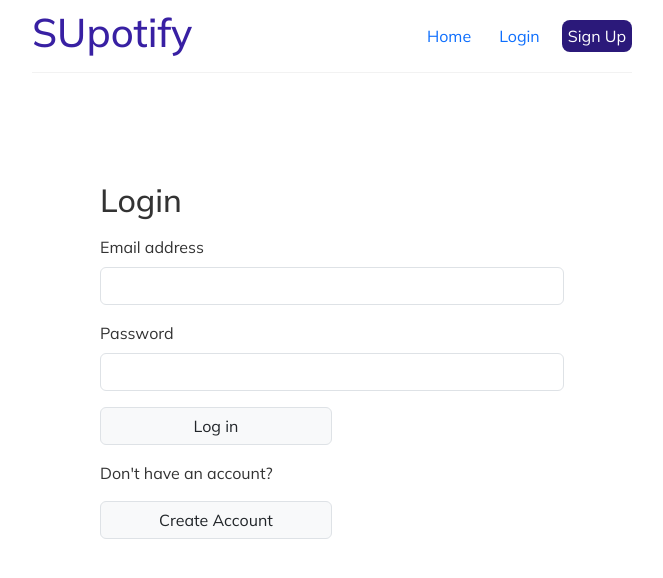
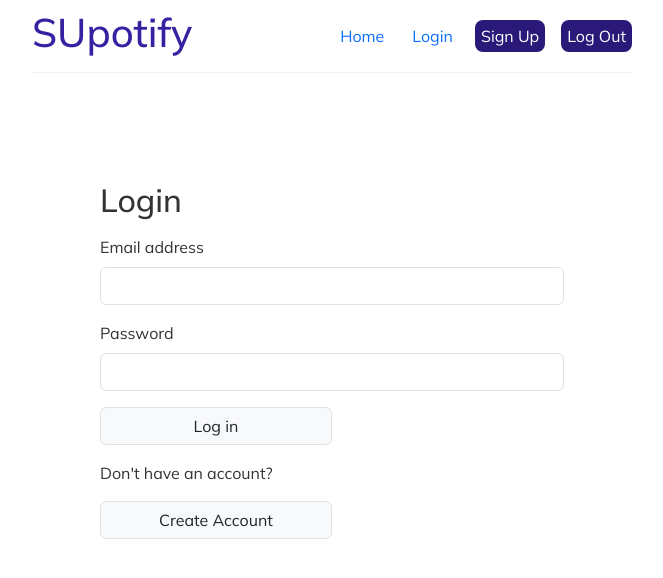
Before and after one commit to bkabadayii/SUpotify, a React (Create React App) app in the folder Frontend/: page /login in a window 1280 px wide. Shown: the top 578 px of the page, without its empty margins (308-971 px from the left). Built offline with nearby package versions, Linux system fonts and the light colour scheme.

Commit message:
Logout authentication

```diff
--- a/Frontend/src/Login.js
+++ b/Frontend/src/Login.js
@@ -20,6 +20,7 @@ const Login = ({ setIsAuthenticated }) => {
         // Save token to localStorage or wherever you store it
         localStorage.setItem('token', res.data.token);
         localStorage.setItem('id', res.data.userDetails._id)
+        localStorage.setItem('username', res.data.userDetails.username)
 
         // Navigate to Home Screen
         history.push('/');
--- a/Frontend/src/Navbar.js
+++ b/Frontend/src/Navbar.js
@@ -1,6 +1,26 @@
 import { Link } from 'react-router-dom';
+import axios from 'axios';
 
 const Navbar = () => {
+
+  const handleLogout = async (e) => {
+    e.preventDefault();
+    const username = localStorage.getItem('username');
+    const res = await axios.post("http://localhost:4000/auth/logout", { username }, { withCredentials: true });
+    console.log(res);
+
+    if (res.data.success) {
+      // Remove the item
+      localStorage.removeItem('token');
+      localStorage.removeItem('id');
+      localStorage.removeItem('username');
+
+      window.location.href = '/login';
+    } else {
+      alert('Problem occurred when logging out.');
+    }
+  }
+
   return (
     <nav className="navbar">
       <h1>SUpotify</h1>
@@ -12,6 +32,12 @@ const Navbar = () => {
           backgroundColor: "#2b197a",
           borderRadius: "8px"
         }}>Sign Up</Link>
+
+        <a href="/login" onClick = {handleLogout} style={{
+          color: "white",
+          backgroundColor: "#2b197a",
+          borderRadius: "8px"
+        }}>Log Out</a>
       </div>
 
     </nav>
```
